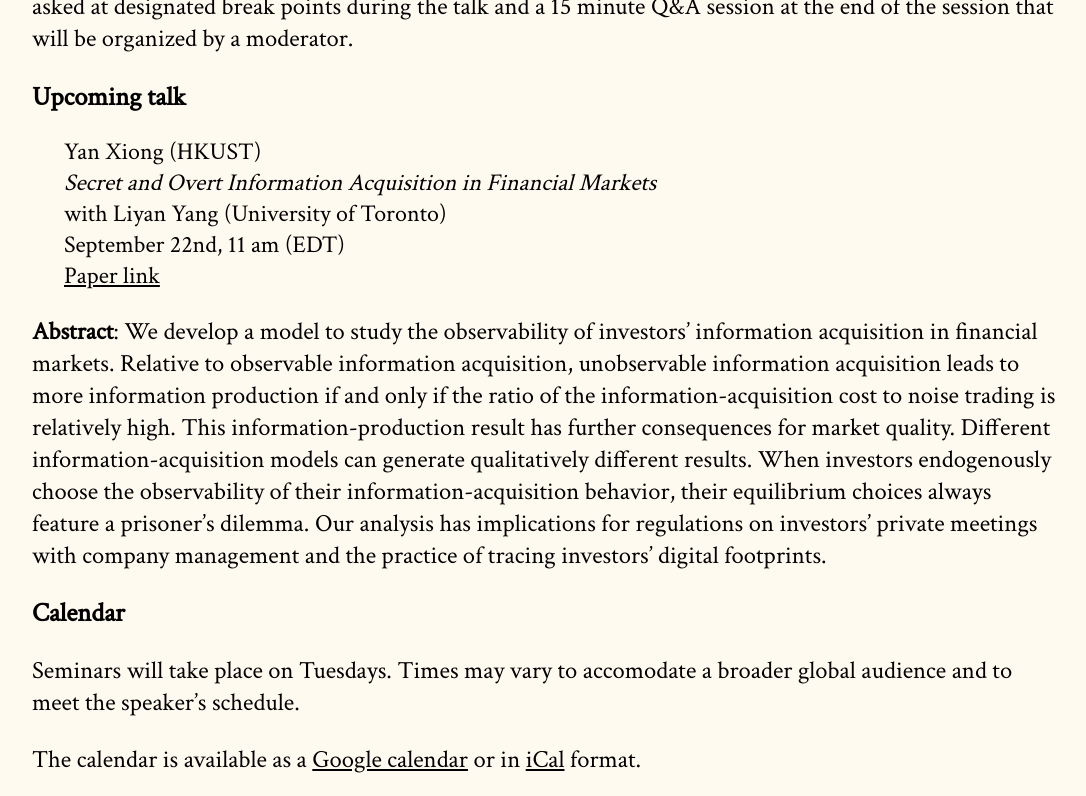
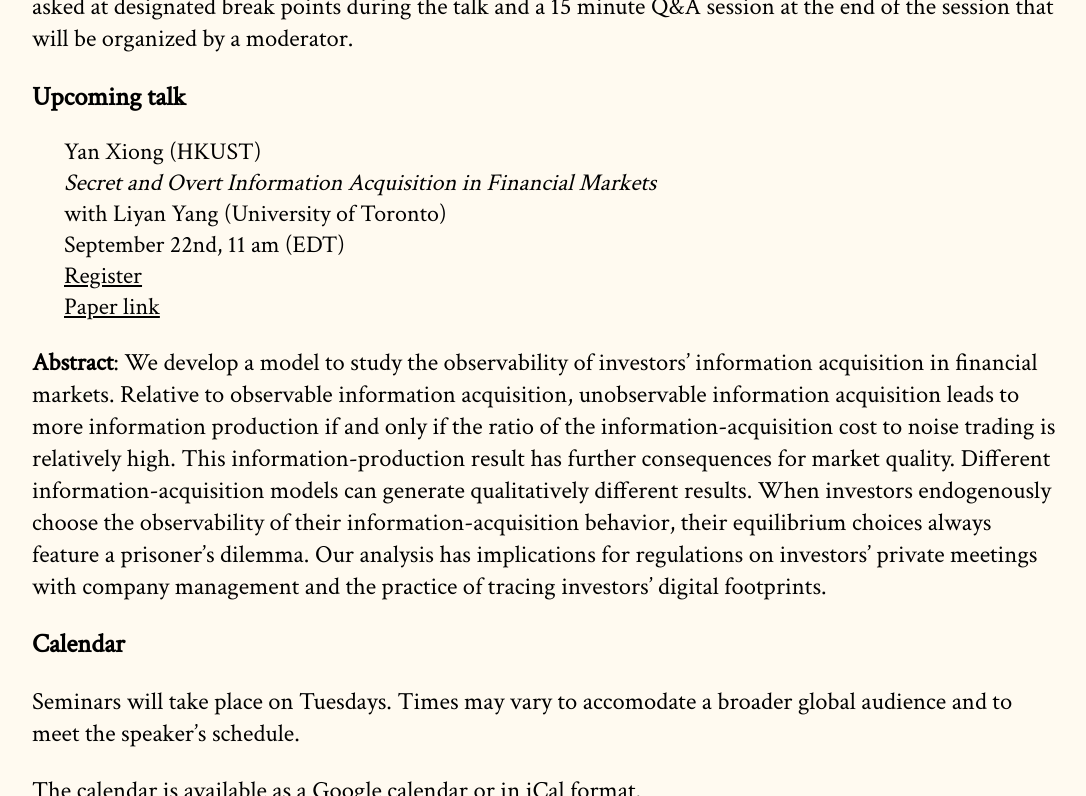
Before and after one commit to cpfiffer/microstructure.exchange, a Jekyll site: the page built from index.md, in a window 1280 px wide and 900 px high, scrolled down 381 px, cut to the strip 0-796 px from the top of the window. Shown: the whole strip, without its empty margins (96-1182 px from the left). Built offline with Jekyll 4.4.1, drawn with Linux system fonts in a browser that asks for light colours; some web fonts are replaced.

Commit message:
Add webinar link

```diff
--- a/_config.yml
+++ b/_config.yml
@@ -17,7 +17,7 @@ speaker-info:
   speaker-date: September 22nd, 11 am (EDT)
   # discussant: "Gideon Saar (Cornell University)"
   paper-link: https://papers.ssrn.com/sol3/papers.cfm?abstract_id=3579214
-  # webinar-link: https://stockholmuniversity.zoom.us/webinar/register/WN_m_w6cBkLTvGumAwFJgebIg
+  webinar-link: https://stockholmuniversity.zoom.us/webinar/register/WN_mQgUmqc2T0W9j83ELhWCgw
   # slides-link: /slides/TCI_slides.pdf
 
 # July 7 - Zhang/Moinas
```
